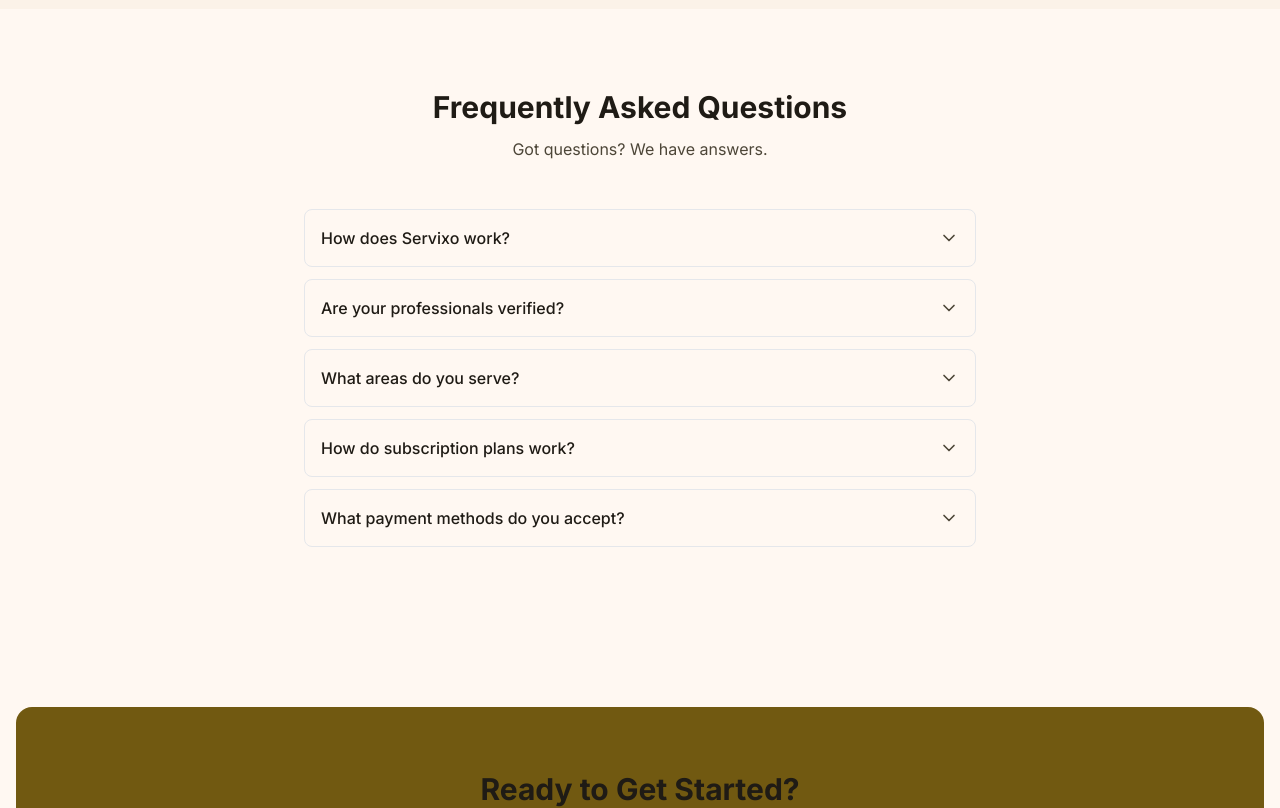
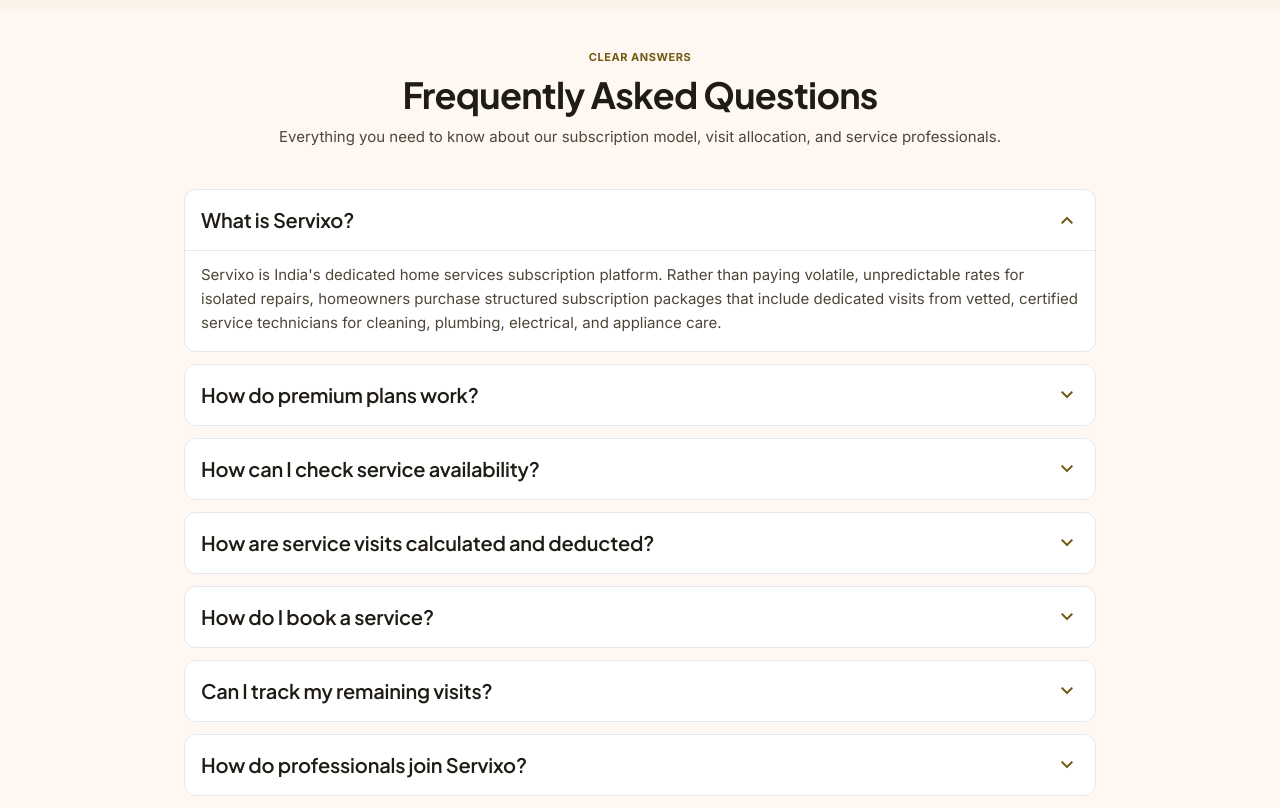
Before and after one commit to sultanxdev/servixo, a Next.js app in the folder frontend/: page / in a window 1280 px wide. Shown: the part 3560-4368 px from the top of the page. Built offline with nearby package versions, Linux system fonts and the light colour scheme.

Commit message:
feat: add FaqSection component for website

```diff
--- a/frontend/src/components/website/sections/faq-section.tsx
+++ b/frontend/src/components/website/sections/faq-section.tsx
@@ -1,65 +1,97 @@
 "use client";
 
 import { useState } from "react";
-import { ChevronDown } from "lucide-react";
-import { cn } from "@/lib/utils";
+
+export function FaqSection() {
+  const [openIndex, setOpenIndex] = useState<number | null>(0);
 
   const faqs = [
     {
-    question: "How does Servixo work?",
-    answer: "Sign up, choose a service or plan, book a visit, and our verified professional will arrive at your scheduled time.",
+      q: "What is Servixo?",
+      a: "Servixo is India's dedicated home services subscription platform. Rather than paying volatile, unpredictable rates for isolated repairs, homeowners purchase structured subscription packages that include dedicated visits from vetted, certified service technicians for cleaning, plumbing, electrical, and appliance care.",
     },
     {
-    question: "Are your professionals verified?",
-    answer: "Yes. Every professional on Servixo undergoes identity verification, background checks, and skill assessment before being approved.",
+      q: "How do premium plans work?",
+      a: "Each premium plan comes with a set validity period (e.g. 6 or 12 months) and a quota of prepaid service visits. Once you activate a plan, you can book any eligible service covered under that plan at zero additional labor charge until your included visits are consumed.",
     },
     {
-    question: "What areas do you serve?",
-    answer: "We are currently expanding across major cities. Enter your PIN code on the homepage to check availability in your area.",
+      q: "How can I check service availability?",
+      a: "You can enter your 6-digit postal PIN code into our availability checker at the top of the homepage or in the header. Our system checks whether technicians and required trade supplies are operational in your locality and displays available service categories immediately.",
     },
     {
-    question: "How do subscription plans work?",
-    answer: "Subscribe to a plan and get a set number of service visits per month at discounted rates. Unused visits do not carry over.",
+      q: "How are service visits calculated and deducted?",
+      a: "A standard service booking typically deducts exactly one (1) visit from your active plan balance upon technician completion. Certain high-intensity services (like complete deep sanitization of an entire multi-bedroom villa or multi-split AC overhauls) may consume two visits, which is clearly shown prior to confirming the booking.",
     },
     {
-    question: "What payment methods do you accept?",
-    answer: "We accept all major payment methods through Razorpay — credit/debit cards, UPI, net banking, and wallets.",
+      q: "How do I book a service?",
+      a: "Log in to your Servixo customer account, navigate to 'Services', select your needed category, choose your registered home address, and pick an open date and time slot. Our scheduling system automatically reserves your booking and assigns an approved specialist.",
+    },
+    {
+      q: "Can I track my remaining visits?",
+      a: "Yes! Your personal Customer Subscription Portal provides a real-time ledger detailing your total purchased visits, completed visits with service history dates, scheduled upcoming visits, and currently remaining balance.",
+    },
+    {
+      q: "How do professionals join Servixo?",
+      a: "Technicians apply through the 'Become a Professional' onboarding portal. Applicants must provide government identification, pass local police verification, submit trade qualifications or experience records, and complete an in-person diagnostic skill audit with Servixo technical leads.",
+    },
+    {
+      q: "How are professionals assigned to bookings?",
+      a: "Our dispatch engine dynamically pairs your requested trade category and chosen time slot with verified specialists mapped to your exact PIN code area, optimizing arrival time and guaranteeing trade expertise for your specific task.",
     },
   ];
 
-export function FaqSection() {
-  const [openIndex, setOpenIndex] = useState<number | null>(null);
+  const toggleFaq = (idx: number) => {
+    setOpenIndex(openIndex === idx ? null : idx);
+  };
 
   return (
-    <section className="py-20 bg-muted/30">
-      <div className="container mx-auto px-4">
-        <div className="text-center mb-12">
-          <h2 className="text-3xl font-bold">Frequently Asked Questions</h2>
-          <p className="mt-3 text-muted-foreground">Got questions? We have answers.</p>
+    <section id="faqs" className="w-full py-8 lg:py-space-xl">
+      <div className="max-w-[960px] mx-auto px-4 lg:px-gutter">
+        {/* Section Header */}
+        <div className="text-center mb-6 lg:mb-space-xl">
+          <span className="font-label-sm text-label-sm uppercase tracking-wider text-primary font-bold mb-1.5 lg:mb-2 block">
+            Clear Answers
+          </span>
+          <h2 className="font-headline-md lg:font-headline-lg text-headline-md lg:text-headline-lg text-on-surface font-bold tracking-tight mb-2">
+            Frequently Asked Questions
+          </h2>
+          <p className="font-body-sm lg:font-body-md text-body-sm lg:text-body-md text-on-surface-variant leading-relaxed">
+            Everything you need to know about our subscription model, visit allocation, and service professionals.
+          </p>
         </div>
 
-        <div className="max-w-2xl mx-auto space-y-3">
-          {faqs.map((faq, index) => (
-            <div key={index} className="rounded-lg border bg-card">
+        {/* Accordion Container */}
+        <div className="flex flex-col gap-2.5 lg:gap-3">
+          {faqs.map((faq, idx) => {
+            const isOpen = openIndex === idx;
+            return (
+              <div
+                key={idx}
+                className="bg-surface-container-lowest rounded-xl shadow-xs border border-outline-variant/30 overflow-hidden transition-all duration-200"
+              >
                 <button
-                className="flex w-full items-center justify-between p-4 text-left"
-                onClick={() => setOpenIndex(openIndex === index ? null : index)}
+                  type="button"
+                  onClick={() => toggleFaq(idx)}
+                  className="w-full p-4 lg:p-space-md text-left flex items-center justify-between gap-4 font-headline-sm text-[16px] lg:text-headline-sm font-bold text-on-surface hover:text-primary transition-colors"
                 >
-                <span className="font-medium">{faq.question}</span>
-                <ChevronDown
-                  className={cn(
-                    "h-5 w-5 text-muted-foreground transition-transform",
-                    openIndex === index && "rotate-180",
-                  )}
-                />
+                  <span>{faq.q}</span>
+                  <span
+                    className={`material-symbols-outlined text-[20px] text-primary shrink-0 transition-transform duration-200 ${
+                      isOpen ? "rotate-180" : "rotate-0"
+                    }`}
+                  >
+                    expand_more
+                  </span>
                 </button>
-              {openIndex === index && (
-                <div className="px-4 pb-4 text-sm text-muted-foreground">
-                  {faq.answer}
+
+                {isOpen && (
+                  <div className="px-4 lg:px-space-md pb-4 lg:pb-space-md font-body-sm lg:font-body-md text-body-sm lg:text-body-md text-on-surface-variant leading-relaxed animate-in fade-in duration-150 border-t border-outline-variant/20 pt-3">
+                    {faq.a}
                   </div>
                 )}
               </div>
-          ))}
+            );
+          })}
         </div>
       </div>
     </section>
```
Lines whose indentation alone changed are shown as unchanged.
